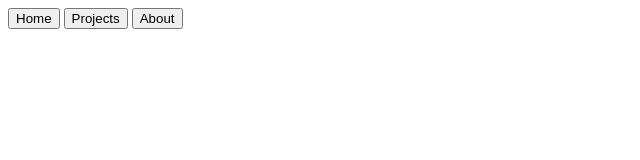
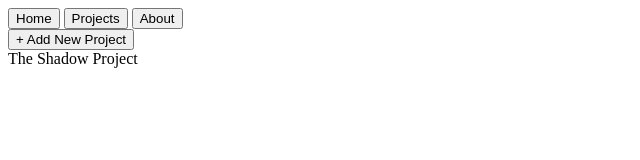
Before and after one commit to Yami4286/To-do-list, a website built with webpack: page src/template.html in a window 1280 px wide. Both pictures are taken after a click on the button "Projects". Shown: the whole page, without its empty margins (0-640 px from the left). Built offline with nearby package versions, Linux system fonts and the light colour scheme.

Commit message:
bugs will clear out in morning, enough for the day

```diff
--- /dev/null
+++ b/src/card.js
@@ -0,0 +1,47 @@
+export default class Card {
+    constructor(project, trigger) {
+        this.project = project;
+        this.trigger = trigger; // Fixed: using the correct name
+        this.pre = document.createElement("div");
+        this.pre.id = "Pre-layout";
+        this.content = document.querySelector("#content");
+
+        // Create the Add Button once
+        this.addBtn = document.createElement("button");
+        this.addBtn.innerText = "+ Add New Project";
+        this.addBtn.className = "main-add-btn";
+
+        // Fixed: Use this.trigger here
+        this.addBtn.onclick = () => this.trigger();
+
+        this.pre.appendChild(this.addBtn);
+    }
+
+    create() {
+        const card = document.createElement("div");
+        card.className = "project-card";
+
+        card.innerHTML = `
+            <div class="card-header">
+                <h3>${this.project.title || "Untitled"}</h3>
+                <span class="priority-tag">${this.project.priority}</span>
+            </div>
+            <div class="card-body">
+                <p><strong>Start:</strong> ${this.project.StartDate}</p>
+                <p><strong>End:</strong> ${this.project.dueDate}</p>
+                <p class="desc">${this.project.description}</p>
+            </div>
+            <div class="card-footer">
+                <small>Notes: ${this.project.notes}</small>
+            </div>
+        `;
+
+        // INSERT BEFORE the button so the button stays at the bottom
+        this.pre.insertBefore(card, this.addBtn);
+    }
+
+    render() {
+        // Clear the screen and pop the whole layout in
+        this.content.appendChild(this.pre);
+    }
+}
--- a/src/index.js
+++ b/src/index.js
@@ -1,4 +1,34 @@
 import projects from "./project";
- console.log(projects);
+import cards from "./card";
+
+const pro = document.querySelector(".Pro");
+const content = document.querySelector("#content")
+// 1. Create the instance
+let myProject = new projects();
+// 2. Define 'form' so the listener knows what you're talking about
+const form = myProject.formElement;
+const rendering = ()=>{
+    myProject.Render();
+};
+let mycards = new cards(myProject,rendering);
+myProject.formElement.addEventListener("submit", (e) => {
+    e.preventDefault();
+
+    // Now 'form' works because you defined it above!
+    const data = Object.fromEntries(new FormData(form));
+
+    // Update the instance
+    Object.assign(myProject, data);
+    form.remove();
+    mycards.create();
+    console.log("Updated Instance:", myProject);
+});
+
+pro.addEventListener("click", ()=> {
+    mycards.render();
+})
+
+
 const footer = document.createElement("footer");
 footer.textContent="The Shadow Project";
+document.body.appendChild(footer);
--- a/src/project.js
+++ b/src/project.js
@@ -1 +1,80 @@
-export default greeting = "Hello";
+export default class projects {
+    constructor(title = '',dueDate = '',StartDate = '',description = '',priority = '', notes = '', checkList = ''){
+        this.title = title;
+        this.dueDate = dueDate;
+        this.StartDate = StartDate;
+        this.description = description;
+        this.priority = priority;
+        this.notes = notes;
+        this.checkList = checkList;
+        this.content = document.querySelector("#content");
+        this.formElement = this.formconstruct();
+    }
+
+    formconstruct() {
+        const form = document.createElement("form");
+        form.className = "project-form-container";
+
+        // Create all 7 inputs with their names and classes
+        const titleInput = document.createElement("input");
+        titleInput.name = "title";
+        titleInput.className = "input-title";
+
+        const dueInput = document.createElement("input");
+        dueInput.type = "date";
+        dueInput.name = "dueDate";
+        dueInput.className = "input-date-field";
+
+        const startInput = document.createElement("input");
+        startInput.type = "date";
+        startInput.name = "StartDate";
+        startInput.className = "input-date-field";
+
+        const descInput = document.createElement("textarea");
+        descInput.name = "description";
+        descInput.className = "input-desc";
+
+      const prioritySelect = document.createElement("select");
+    prioritySelect.name = "priority";
+    // Adding actual options so the user can choose
+    ["Low", "Medium", "High"].forEach(p => {
+        const opt = document.createElement("option");
+        opt.value = p;
+        opt.textContent = p;
+        prioritySelect.appendChild(opt);
+    });
+
+        const notesArea = document.createElement("textarea");
+        notesArea.name = "notes";
+        notesArea.className = "input-notes-area";
+
+        const checkInput = document.createElement("input");
+        checkInput.name = "checkList";
+        checkInput.className = "input-checklist";
+
+        const submitBtn = document.createElement("button");
+    submitBtn.type = "submit"; // Crucial: triggers the "submit" event
+    submitBtn.className = "form-submit-btn";
+    submitBtn.innerText = "Save Project";
+
+        // Append all 7 to the form
+        form.append(titleInput, dueInput, startInput, descInput, prioritySelect, notesArea, checkInput, submitBtn);
+
+        return form;
+    }
+
+    Render(){
+
+        // 1. Reset the data so old values don't "ghost"
+    this.formElement.reset();
+
+    // 2. Sync with this project's constructor data
+
+    // 3. ONLY append if it's not already there
+    // This prevents the form from "stacking" multiple times
+        this.content.appendChild(this.formElement);
+
+
+    }
+
+}
--- a/src/template.html
+++ b/src/template.html
@@ -8,7 +8,7 @@
 <body>
     <header>
         <nav> <button class="home">Home</button>
-            <button class="menu"> Projects </button>
+            <button class="Pro"> Projects </button>
             <button class="about"> About </button>
         </nav>
     </header>
--- a/webpack.dev.js
+++ b/webpack.dev.js
@@ -6,5 +6,6 @@
    devtool: 'inline-source-map',
    devServer: {
      static: './dist',
+     watchFiles: ["./src/template.html"],
    },
  });
```
